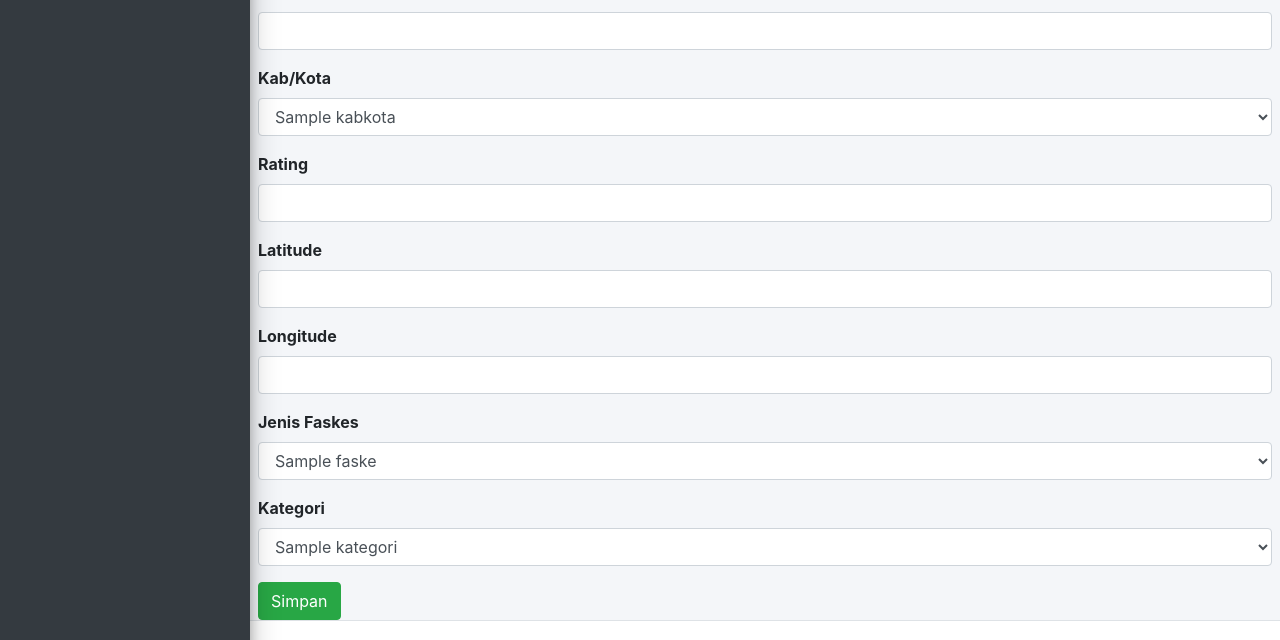
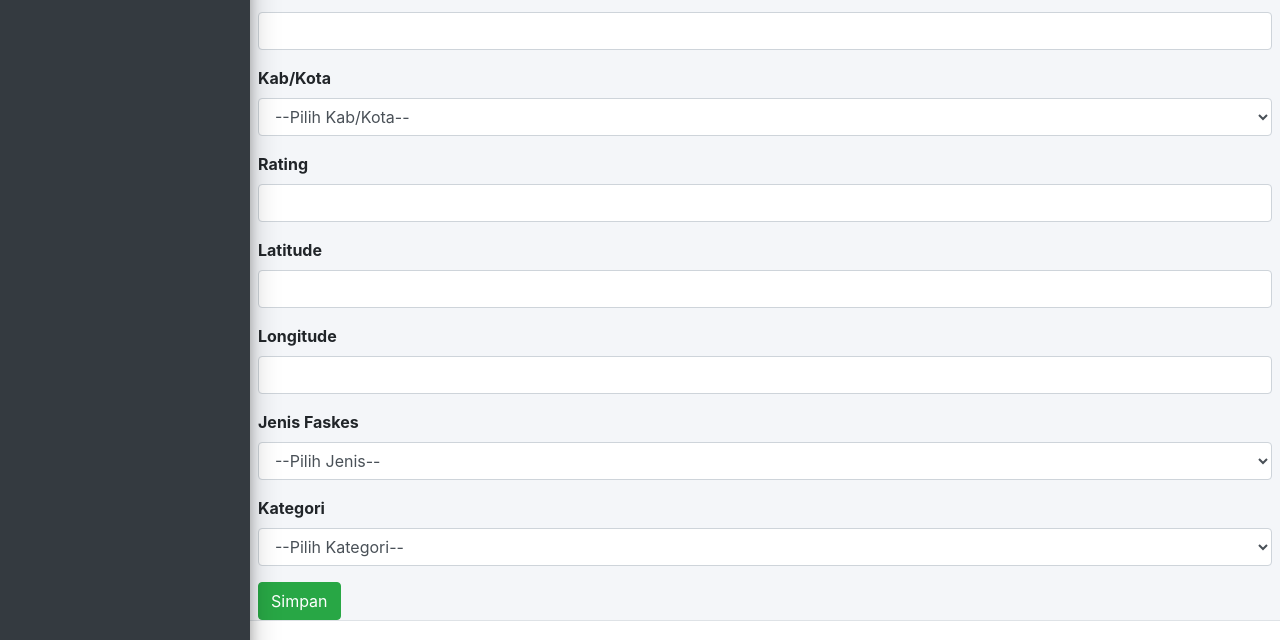
Before and after one commit to Dipszy/Pmweb2-UTS, a PHP site: page /backend/tambah_faskes.php in a window 1280 px wide. Shown: the part 510-1150 px from the top of the page. Run offline with PHP 8.4, Linux system fonts and the light colour scheme; tables that the repository leaves empty or names only in its code hold one stand-in row (values such as "Sample post"); data that the repository does not hold is empty; some libraries are stand-ins or nearby versions.

Commit message:
benerin form select

```diff
--- a/backend/tambah_faskes.php
+++ b/backend/tambah_faskes.php
@@ -44,6 +44,7 @@ $kategori = mysqli_query($conn, "SELECT * FROM kategori");
       <div class="form-group">
         <label>Kab/Kota</label>
         <select name="kabkota_id" class="form-control" required>
+          <option value="kab">--Pilih Kab/Kota--</option>
           <?php while ($row = mysqli_fetch_assoc($kabkota)) : ?>
             <option value="<?= $row['id'] ?>"><?= $row['nama'] ?></option>
           <?php endwhile; ?>
@@ -68,6 +69,7 @@ $kategori = mysqli_query($conn, "SELECT * FROM kategori");
       <div class="form-group">
         <label>Jenis Faskes</label>
         <select name="jenis_faskes_id" class="form-control" required>
+          <option value="jenis">--Pilih Jenis--</option>
           <?php while ($row = mysqli_fetch_assoc($jenis_faskes)) : ?>
             <option value="<?= $row['id'] ?>"><?= $row['nama'] ?></option>
           <?php endwhile; ?>
@@ -77,6 +79,7 @@ $kategori = mysqli_query($conn, "SELECT * FROM kategori");
       <div class="form-group">
         <label>Kategori</label>
         <select name="kategori_id" class="form-control" required>
+          <option value="kategori">--Pilih Kategori--</option>
           <?php while ($row = mysqli_fetch_assoc($kategori)) : ?>
             <option value="<?= $row['id'] ?>"><?= $row['nama'] ?></option>
           <?php endwhile; ?>
```
